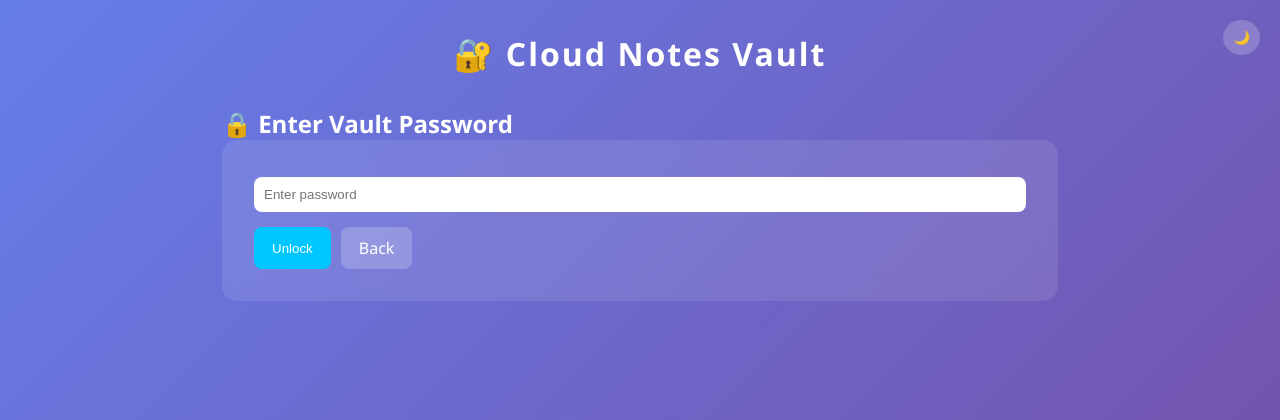
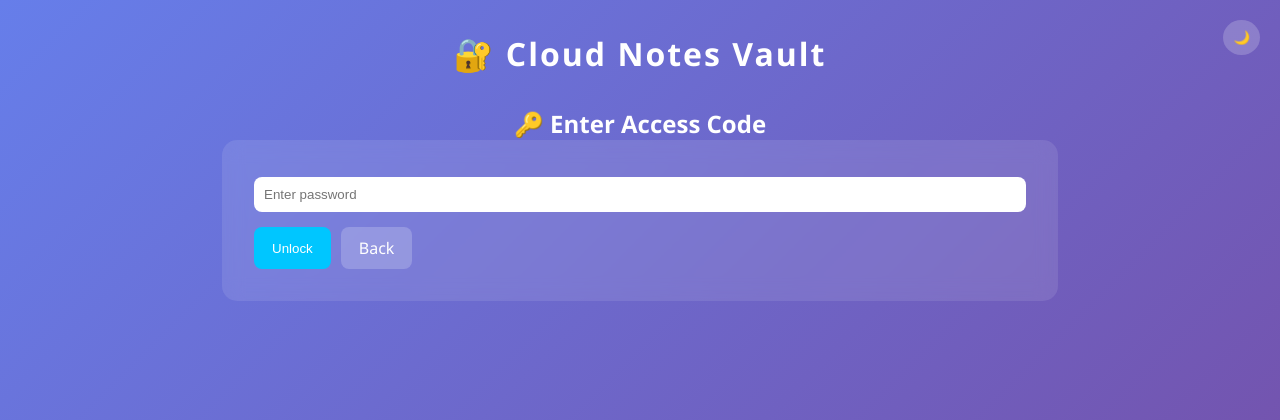
Before and after one commit to Lakshay-Kapoor-OG/azure-notes-app, a Flask app: page /vault in a window 1280 px wide. Shown: the top 420 px of the page. Run offline with Flask 3, Linux system fonts and the light colour scheme.

Commit message:
Update vault_login.html

```diff
--- a/templates/vault_login.html
+++ b/templates/vault_login.html
@@ -1,15 +1,12 @@
 {% extends "base.html" %}
 {% block content %}
 
-<h2>🔒 Enter Vault Password</h2>
+<h2 style="text-align:center;">🔑 Enter Access Code</h2>
 
 <form method="POST" class="note-form">
-    <div class="form-group">
-        <input type="password" name="password" placeholder="Enter password" required>
-    </div>
-
+    <input type="password" name="password" placeholder="Enter password">
     <div class="form-actions">
-        <button type="submit" class="btn btn-primary">Unlock</button>
+        <button class="btn btn-primary">Unlock</button>
         <a href="{{ url_for('index') }}" class="btn btn-secondary">Back</a>
     </div>
 </form>
```
